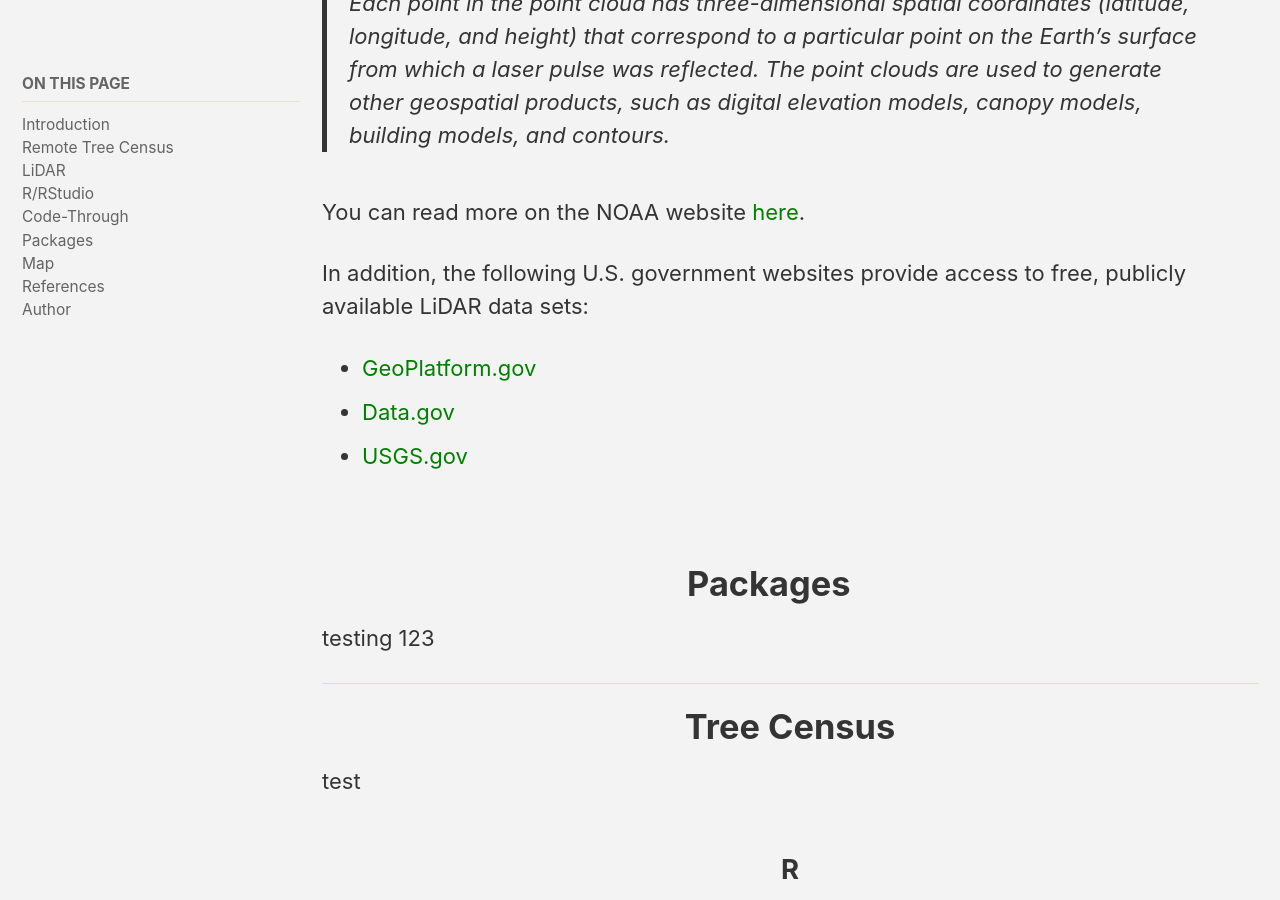
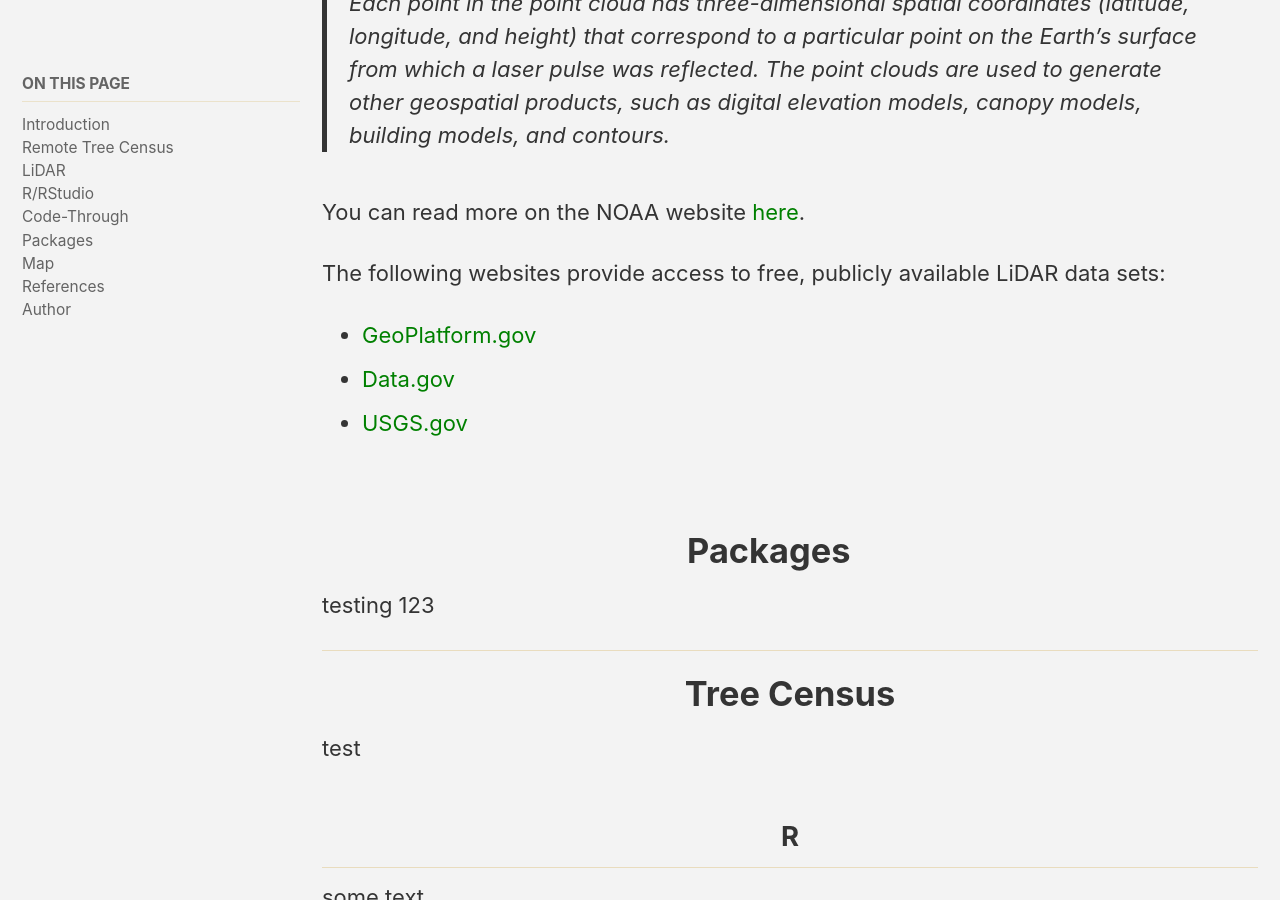
Before and after one commit to castower/cpp-593-treeproject-site, a Jekyll site: the page built from index.md, in a window 1280 px wide and 900 px high, scrolled down 3996 px. Built offline with Jekyll 4.4.1, drawn with Linux system fonts in a browser that asks for light colours; cached includes are drawn as plain includes; nearby versions of some CDN libraries.

Commit message:
Update index.md

```diff
--- a/index.md
+++ b/index.md
@@ -81,7 +81,7 @@
 
   <p markdown= "1"> You can read more on the NOAA website [here](https://oceanservice.noaa.gov/facts/lidar.html). </p>
 
-  <p> In addition, the following U.S. government websites provide access to free, publicly available LiDAR data sets: </p>
+  <p> The following websites provide access to free, publicly available LiDAR data sets: </p>
 
   <p>
   <ul>
```
